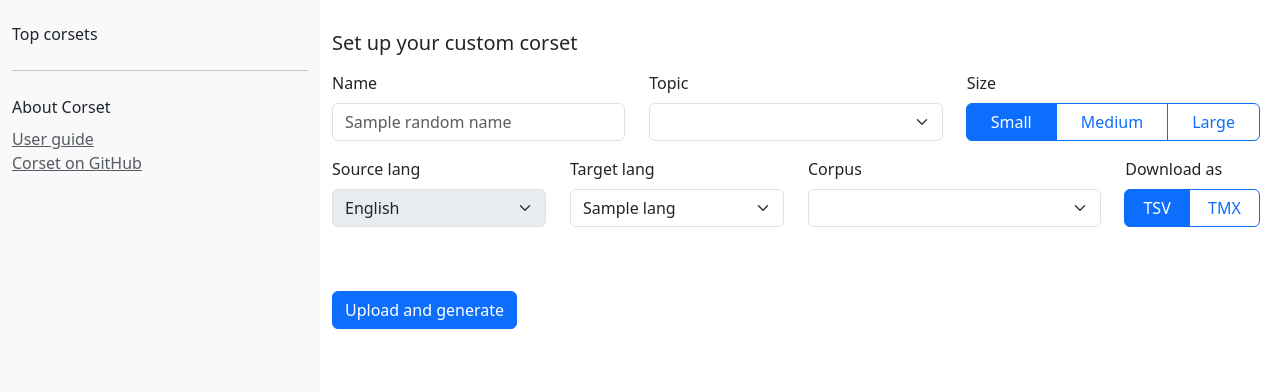
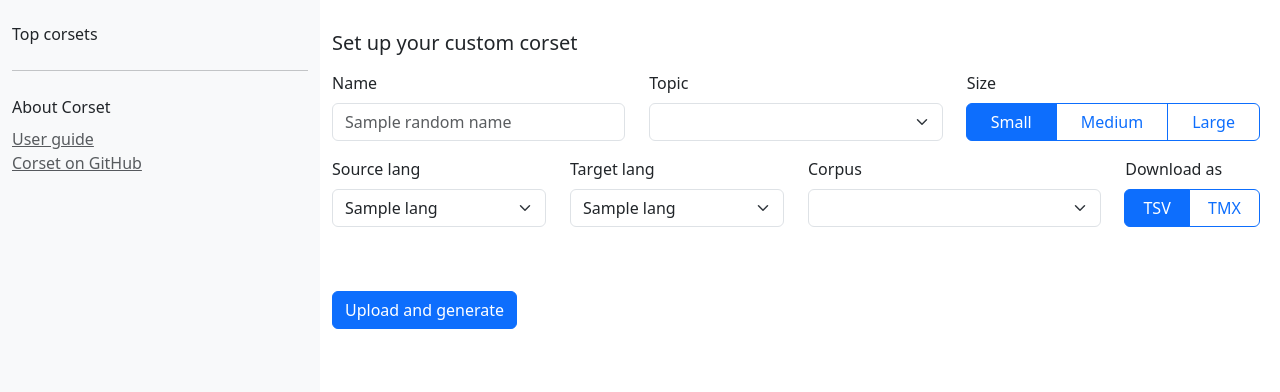
Before and after one commit to paracrawl/corset, a Python web app: template front/app/blueprints/query/templates/query.html in a window 1280 px wide. Shown: the part 259-651 px from the top of the page. Run offline with Jinja, Linux system fonts and the light colour scheme; the template is opened without the code that fills it: most values are stand-ins (such as "Sample title", 1, 10 or a date in 2020); lists and menus that the app fills with data are empty; some libraries are stand-ins or nearby versions.

Commit message:
Source langauges

```diff
--- a/docker-compose.yaml
+++ b/docker-compose.yaml
@@ -16,6 +16,7 @@ services:
       - API_URL=http://dp-back:5000
       - DEBUG=0
       - SECRET_KEY=development key
+      - SOURCE_LANGS=
     volumes:
       - ./front/data/:/opt/dp/front/data
       - ./back/data:/opt/dp/back/data:rw
--- a/front/app/blueprints/query/templates/query.html
+++ b/front/app/blueprints/query/templates/query.html
@@ -62,8 +62,11 @@
         <div class="row mt-3">
             <div class="col-12 col-md-3">
                 <label class="form-label" for="corsetSourceLang" id="corsetSourceLangLabel">Source lang</label>
-                <select disabled class="form-select" name="corsetSourceLang" id="corsetSourceLang" aria-describedby="corsetSourceLangLabel">
-                    <option value="{{ source_lang.lang_id }}">English</option>
+                <select class="form-select" name="corsetSourceLang" id="corsetSourceLang" aria-describedby="corsetSourceLangLabel">
+                    {% for lang in source_langs %}
+                        <option value="{{ lang.lang_id }}"
+                                {% if lang.code == source_lang.code %} selected {% endif %}>{{ lang.name }}</option>
+                    {% endfor %}
                 </select>
             </div>
 
--- a/front/app/blueprints/query/views.py
+++ b/front/app/blueprints/query/views.py
@@ -7,6 +7,7 @@ from back.bo.custom_corpus_bo import CustomCorpusBO
 from back.bo.langs_bo import LangsBO
 from back.bo.query_request_bo import QueryRequestBO
 from back.bo.tags_bo import TagsBO
+from front.app import app
 from front.app.utils import utils
 from front.app.utils.user_utils import user_login_enabled
 
@@ -22,6 +23,9 @@ def query_view():
     langs = langs_bo.get_langs()
     target_langs = [lang for lang in langs if lang.code != 'en']
     source_lang = langs_bo.get_lang_by_code('en')
+
+    source_langs_codes = app.config['SOURCE_LANGS']
+    source_langs = [lang for lang in langs if lang.code in source_langs_codes]
 
     base_corpus_bo = BaseCorpusBO()
     base_corpus = None
@@ -52,7 +56,7 @@ def query_view():
 
     return render_template('query.html', active_page='query', title='Get corpora', langs=target_langs,
                            random_name=random_name, corpus_collection=corpus_collection, source_lang=source_lang,
-                           topics=topics)
+                           source_langs=source_langs, topics=topics)
 
 
 @query_blueprint.route('/download/<query_request_id>')
--- a/front/app/blueprints/search/views.py
+++ b/front/app/blueprints/search/views.py
@@ -22,6 +22,8 @@ def search_view(corpus_collection=None, lang=None, query=''):
     langs_bo = LangsBO()
     langs = langs_bo.get_langs()
     target_langs = [lang for lang in langs if lang.code != 'en']
+    source_langs_codes = app.config['SOURCE_LANGS']
+    source_langs = [lang for lang in langs if lang.code in source_langs_codes]
 
     base_corpus_bo = BaseCorpusBO()
 
@@ -62,7 +64,7 @@ def search_view(corpus_collection=None, lang=None, query=''):
         source_lang = langs_bo.get_lang_by_code('en')
 
     return render_template('search.html', title='Search', active_page='search', langs=langs,
-                           query=query, field=field, source_lang=source_lang,
+                           query=query, field=field, source_lang=source_lang, source_langs=source_langs,
                            target_lang=target_lang, corpus_collection=corpus_collection, base_corpus=base_corpus)
 
 
```
Also changed, not shown: front/app/blueprints/search/templates/search.html (+8 -3 lines), front/app/config.py (+1 -6 lines).
